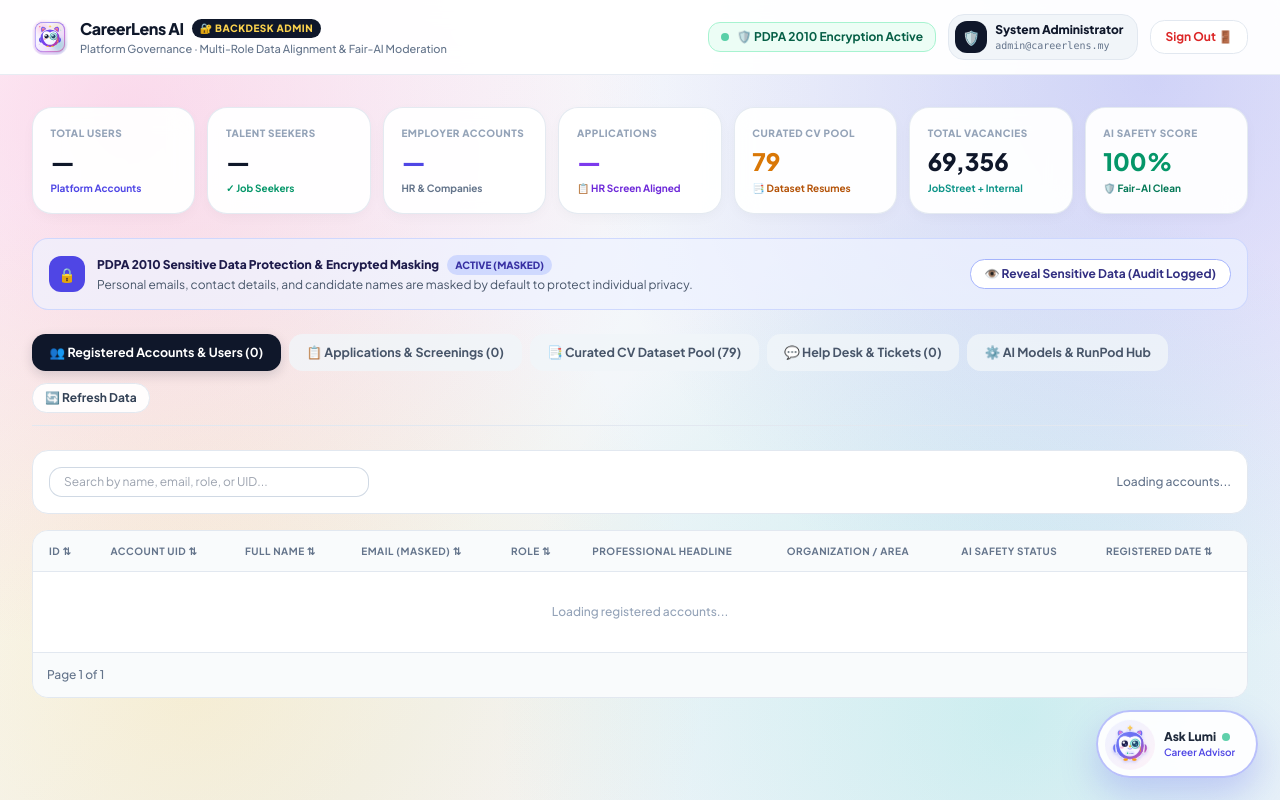
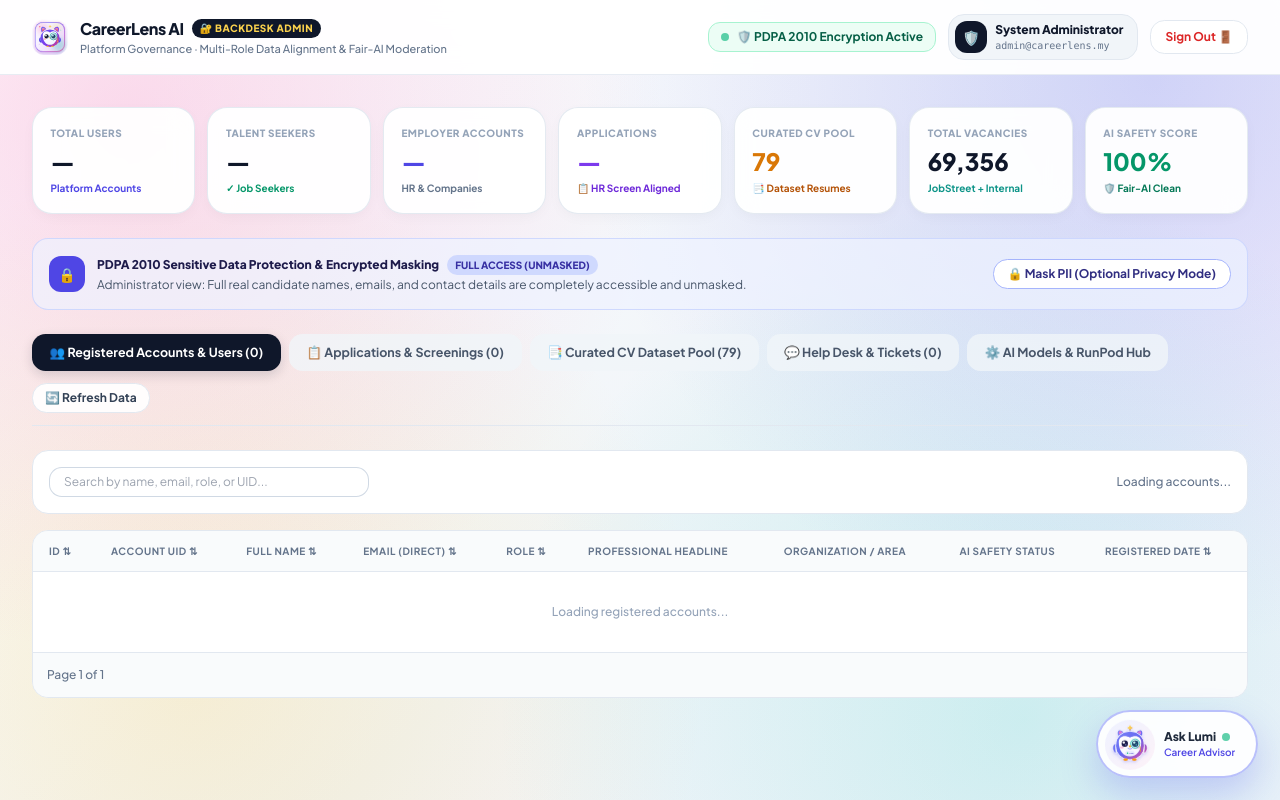
Before and after one commit to jieying-lai/hackathon-high-five, a Flask app: template src/templates/admin.html in a window 1280 px wide. Run offline with Flask 3, Linux system fonts and the light colour scheme; the template is opened without the code that fills it, so the values that code supplies are empty; some libraries are stand-ins or nearby versions.

Commit message:
Default to full unmasked names and emails for admin view with optional privacy toggle

```diff
--- a/src/auth_db.py
+++ b/src/auth_db.py
@@ -607,7 +607,7 @@ def list_users_paginated(
     search: str = None,
     sort_by: str = "id",
     sort_order: str = "asc",
-    mask_pii: bool = True
+    mask_pii: bool = False
 ) -> dict:
     """Paginated user listing (15 rows per page) with search and sorting."""
     all_users = list_all_users(mask_pii=mask_pii)
@@ -656,7 +656,7 @@ def list_all_applications(
     search: str = None,
     sort_by: str = "id",
     sort_order: str = "desc",
-    mask_pii: bool = True
+    mask_pii: bool = False
 ) -> dict:
     """Paginated listing of all submitted job applications across the platform."""
     conn = get_db_connection()
--- a/src/cv_dataset_manager.py
+++ b/src/cv_dataset_manager.py
@@ -124,7 +124,7 @@ def list_curated_benchmarks(
     search: Optional[str] = None,
     sort_by: str = "id",
     sort_order: str = "asc",
-    mask_pii: bool = True,
+    mask_pii: bool = False,
 ) -> Dict[str, Any]:
     """Retrieve paginated and sorted curated benchmark CVs for Admin backdesk."""
     conn = get_db_connection()
--- a/src/main.py
+++ b/src/main.py
@@ -275,7 +275,7 @@ def api_admin_users():
     search = request.args.get("search", type=str)
     sort_by = request.args.get("sort_by", default="id", type=str)
     sort_order = request.args.get("sort_order", default="asc", type=str)
-    reveal = request.args.get("reveal", default="0") in ("1", "true")
+    reveal = request.args.get("reveal", default="1") in ("1", "true")
 
     if page is None:
         users = auth_db.list_all_users(mask_pii=not reveal)
@@ -293,7 +293,7 @@ def api_admin_applications():
     search = request.args.get("search", type=str)
     sort_by = request.args.get("sort_by", default="id", type=str)
     sort_order = request.args.get("sort_order", default="desc", type=str)
-    reveal = request.args.get("reveal", default="0") in ("1", "true")
+    reveal = request.args.get("reveal", default="1") in ("1", "true")
 
     data = auth_db.list_all_applications(page=page, per_page=per_page, search=search, sort_by=sort_by, sort_order=sort_order, mask_pii=not reveal)
     return jsonify({"ok": True, "applications": data["applications"], "pagination": data})
@@ -307,7 +307,7 @@ def api_admin_curated_cvs():
     search = request.args.get("search", type=str)
     sort_by = request.args.get("sort_by", default="id", type=str)
     sort_order = request.args.get("sort_order", default="asc", type=str)
-    reveal = request.args.get("reveal", default="0") in ("1", "true")
+    reveal = request.args.get("reveal", default="1") in ("1", "true")
 
     data = cv_dataset_manager.list_curated_benchmarks(page=page, per_page=per_page, search=search, sort_by=sort_by, sort_order=sort_order, mask_pii=not reveal)
     return jsonify({"ok": True, "curated_cvs": data["items"], "pagination": data})
--- a/src/templates/admin.html
+++ b/src/templates/admin.html
@@ -167,14 +167,14 @@
         <div>
           <div class="font-extrabold text-indigo-950 flex items-center gap-2">
             <span>PDPA 2010 Sensitive Data Protection &amp; Encrypted Masking</span>
-            <span class="text-[10px] font-black uppercase px-2 py-0.5 rounded-full bg-indigo-200/80 text-indigo-800" id="piiStatusBadge">Active (Masked)</span>
+            <span class="text-[10px] font-black uppercase px-2 py-0.5 rounded-full bg-indigo-200/80 text-indigo-800" id="piiStatusBadge">Full Access (Unmasked)</span>
           </div>
-          <div class="text-slate-600 mt-0.5">Personal emails, contact details, and candidate names are masked by default to protect individual privacy.</div>
+          <div class="text-slate-600 mt-0.5">Administrator view: Full real candidate names, emails, and contact details are completely accessible and unmasked.</div>
         </div>
       </div>
       <div class="flex items-center gap-2">
         <button type="button" id="toggleRevealBtn" onclick="requestTogglePII()" class="btn !py-1.5 !px-3.5 !text-xs font-bold bg-white text-indigo-900 border border-indigo-300 hover:bg-indigo-50 shadow-xs">
-          👁️ Reveal Sensitive Data (Audit Logged)
+          🔒 Mask PII (Optional Privacy Mode)
         </button>
       </div>
     </div>
@@ -223,7 +223,7 @@
                 <th class="py-3 px-4 sortable" onclick="sortUserTable('id')">ID ⇅</th>
                 <th class="py-3 px-4 sortable" onclick="sortUserTable('unique_uid')">Account UID ⇅</th>
                 <th class="py-3 px-4 sortable" onclick="sortUserTable('full_name')">Full Name ⇅</th>
-                <th class="py-3 px-4 sortable" onclick="sortUserTable('email')">Email (Masked) ⇅</th>
+                <th class="py-3 px-4 sortable" onclick="sortUserTable('email')">Email (Direct) ⇅</th>
                 <th class="py-3 px-4 sortable" onclick="sortUserTable('role')">Role ⇅</th>
                 <th class="py-3 px-4">Professional Headline</th>
                 <th class="py-3 px-4">Organization / Area</th>
@@ -261,7 +261,7 @@
             <thead class="bg-slate-50/80 border-b border-slate-200 text-slate-500 font-extrabold uppercase tracking-wider text-[10px]">
               <tr>
                 <th class="py-3 px-4 sortable" onclick="sortAppTable('id')">Application UID ⇅</th>
-                <th class="py-3 px-4 sortable" onclick="sortAppTable('candidate_name')">Applicant Name ⇅</th>
+                <th class="py-3 px-4 sortable" onclick="sortAppTable('candidate_name')">Applicant Name (Full) ⇅</th>
                 <th class="py-3 px-4 sortable" onclick="sortAppTable('vacancy_title')">Target Vacancy ⇅</th>
                 <th class="py-3 px-4 sortable" onclick="sortAppTable('company_name')">Employer / Organization ⇅</th>
                 <th class="py-3 px-4 sortable" onclick="sortAppTable('match_score')">AI Match Score ⇅</th>
@@ -583,7 +583,7 @@
   <script src="/static/js/common.js?v=20261022-admin-v3"></script>
   <script>
     // State management
-    let isPIIRevealed = false;
+    let isPIIRevealed = true;
     let activeTab = 'users';
 
     // Users state
@@ -1092,15 +1092,13 @@
 
     // ---------------------------------------------------- PII REVEAL AUDIT MODAL
     function requestTogglePII() {
+      isPIIRevealed = !isPIIRevealed;
+      updatePIIUI();
+      refreshCurrentTab();
       if (isPIIRevealed) {
-        // Toggle back to masked mode immediately
-        isPIIRevealed = false;
-        updatePIIUI();
-        refreshCurrentTab();
-        toast('Sensitive personal data re-masked under PDPA.', 'ok');
+        toast('Full unmasked admin access active. Real names & emails visible.', 'ok');
       } else {
-        // Prompt confirmation modal for audit logging
-        document.getElementById('revealModal').classList.remove('hidden');
+        toast('Privacy masking enabled for demo/presentation.', 'ok');
       }
     }
 
@@ -1138,9 +1136,9 @@
         btn.innerHTML = '🔒 Re-Mask PII (Protect Privacy)';
         btn.className = 'btn !py-1.5 !px-3.5 !text-xs font-bold bg-amber-500 text-white hover:bg-amber-600 shadow-xs';
       } else {
-        badge.textContent = 'Active (Masked)';
+        badge.textContent = 'Full Access (Unmasked)';
         badge.className = 'text-[10px] font-black uppercase px-2 py-0.5 rounded-full bg-indigo-200/80 text-indigo-800';
-        btn.innerHTML = '👁️ Reveal Sensitive Data (Audit Logged)';
+        btn.innerHTML = '🔒 Mask PII (Optional Privacy Mode)';
         btn.className = 'btn !py-1.5 !px-3.5 !text-xs font-bold bg-white text-indigo-900 border border-indigo-300 hover:bg-indigo-50 shadow-xs';
       }
     }
```
Also changed, not shown: tests/test_admin_security_and_dataset.py (+9 -3 lines).
